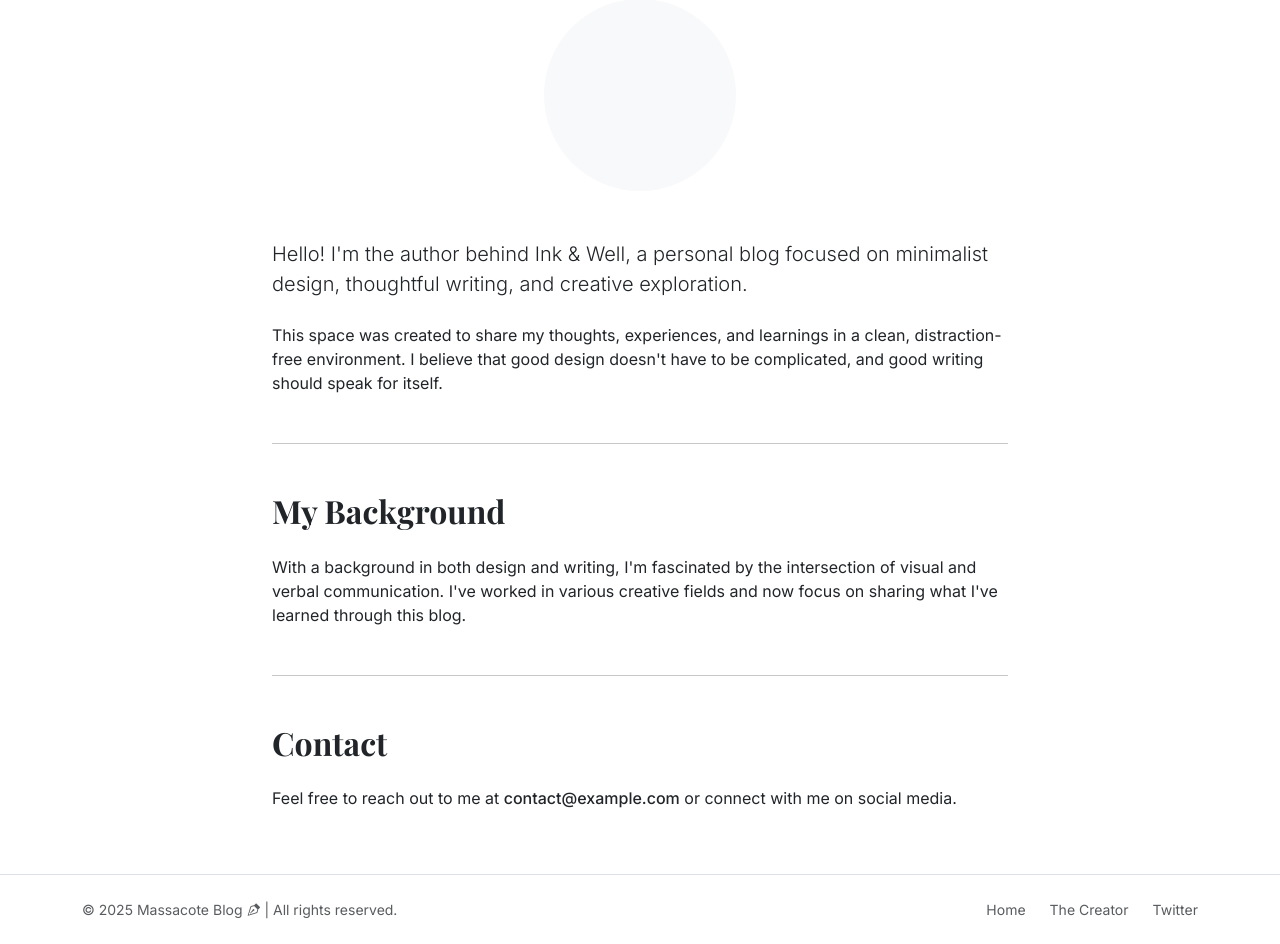
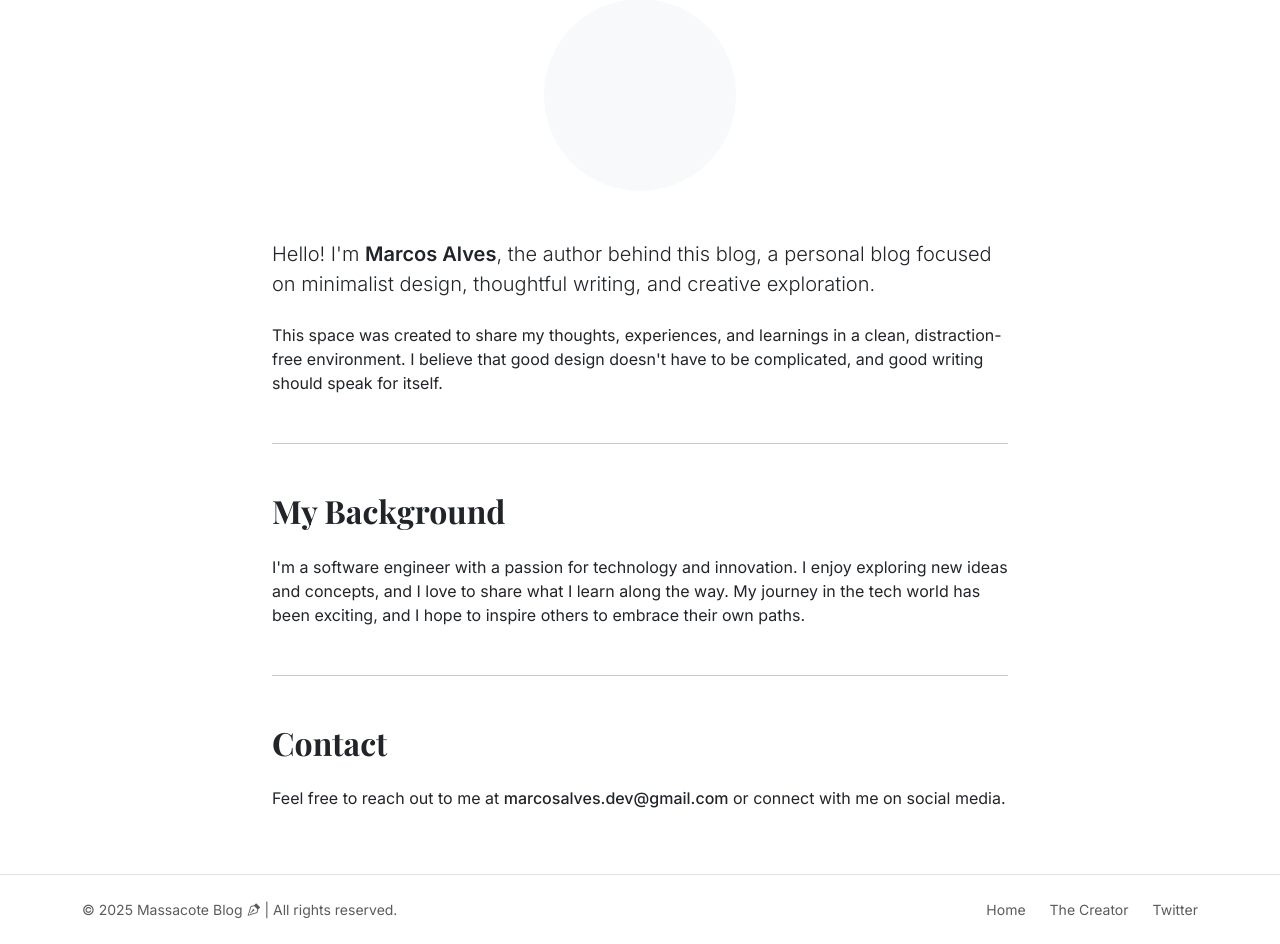
Before and after one commit to marcosalvesdev/web-blog, a Django app: page /about-us/ in a window 1280 px wide. Shown: the part 211-1155 px from the top of the page. Run offline with Django 5.2, Linux system fonts and the light colour scheme; parts of the project's set-up code (start-up, migrations or seed data) failed here and were passed over.

Commit message:
fix: Update 'About Me' section with personal details and background information

```diff
--- a/blog/templates/blog/about.html
+++ b/blog/templates/blog/about.html
@@ -13,7 +13,10 @@
 
             <div class="prose">
                 <p class="lead mb-4">
-                    Hello! I'm the author behind Ink & Well, a personal blog focused on minimalist design, thoughtful
+                    Hello! I'm <strong class="fw-bold">Marcos Alves</strong>, the author behind this blog, a personal
+                    blog focused on
+                    minimalist design,
+                    thoughtful
                     writing, and creative exploration.
                 </p>
 
@@ -27,16 +30,18 @@
 
                 <h2 class="font-serif fs-2 fw-bold mb-4">My Background</h2>
                 <p class="mb-4">
-                    With a background in both design and writing, I'm fascinated by the intersection of visual and
-                    verbal communication. I've worked in various creative fields and now focus on sharing what I've
-                    learned through this blog.
+                    I'm a software engineer with a passion for technology and innovation. I enjoy exploring new ideas
+                    and
+                    concepts, and I love to share what I learn along the way. My journey in the tech world has been
+                    exciting, and I hope to inspire others to embrace their own paths.
                 </p>
 
                 <hr class="my-5">
 
                 <h2 class="font-serif fs-2 fw-bold mb-4">Contact</h2>
                 <p>
-                    Feel free to reach out to me at <span class="fw-medium">contact@example.com</span> or connect with
+                    Feel free to reach out to me at <span class="fw-medium">marcosalves.dev@gmail.com</span> or connect
+                    with
                     me on social media.
                 </p>
             </div>
```
